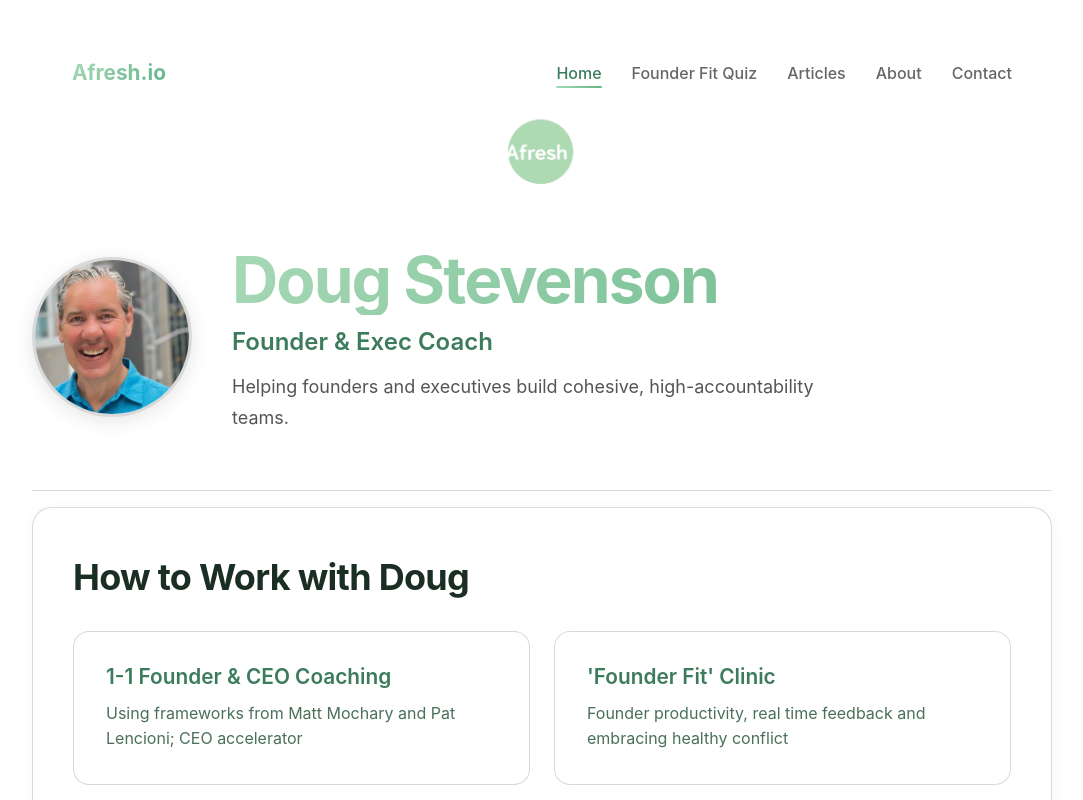
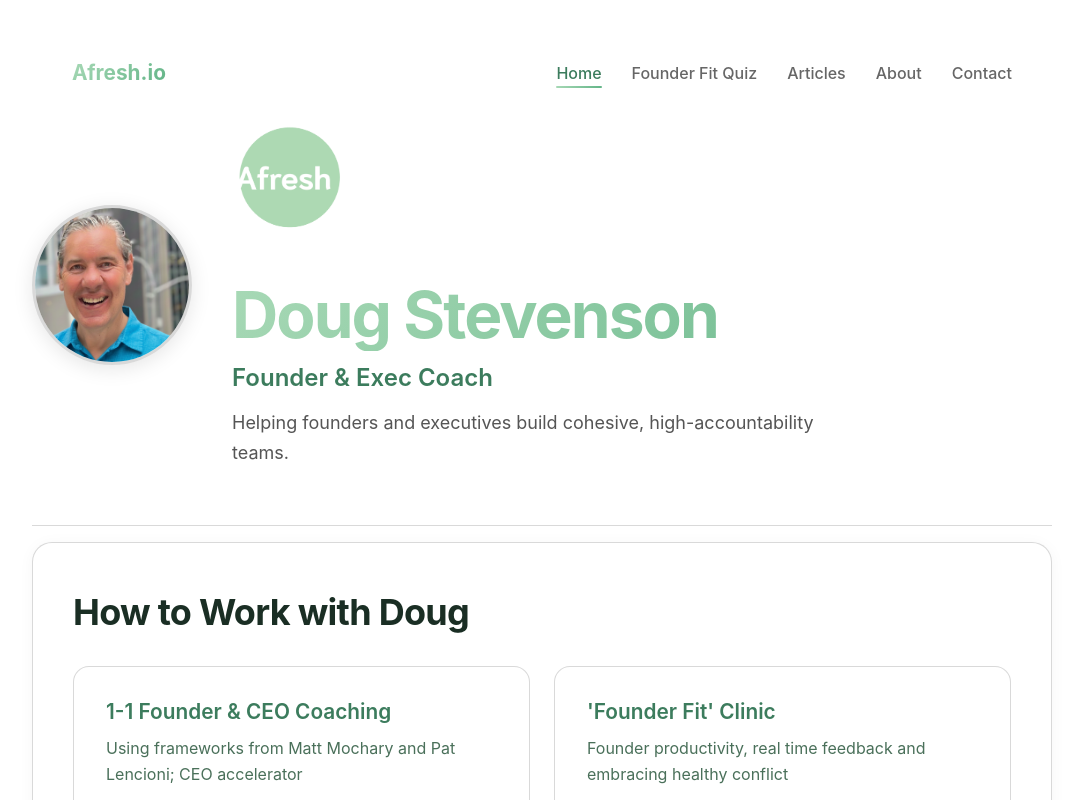
Before and after one commit to Afreshio/founder-assessment-tool, a React (Vite) app: page /quiz/ in a window 1280 px wide. Shown: the top 800 px of the page, without its empty margins (98-1181 px from the left). Built offline with nearby package versions, Linux system fonts and the light colour scheme.

Commit message:
Move Afresh logo into hero block

```diff
--- a/src/pages/DougHome.css
+++ b/src/pages/DougHome.css
@@ -25,24 +25,11 @@
   border-bottom: 1px solid rgba(0, 0, 0, 0.15);
 }
 
-.hero-branding {
-  display: inline-flex;
-  align-items: center;
-  justify-content: center;
-  gap: 15px;
-}
-
 .hero-logo {
-  width: 100px;
-  height: 100px;
+  width: 120px;
+  height: auto;
   object-fit: contain;
-}
-
-.hero-brand-text {
-  font-size: 1.6rem;
-  font-weight: 700;
-  color: #3c7c5d;
-  letter-spacing: 0.05em;
+  margin-bottom: 16px;
 }
 
 .hero-content {
--- a/src/pages/DougHome.jsx
+++ b/src/pages/DougHome.jsx
@@ -65,9 +65,6 @@ function DougHome() {
   return (
     <div className="doug-home">
       <div className="hero-section">
-        <div className="hero-branding">
-          <img src={afreshLogo} alt="Afresh logo" className="hero-logo" />
-        </div>
         <div className="hero-content">
           <div className="hero-profile">
             <div className="hero-image-wrapper" ref={heroImageRef}>
@@ -81,6 +78,7 @@ function DougHome() {
               />
             </div>
             <div className="hero-text">
+              <img src={afreshLogo} alt="Afresh logo" className="hero-logo" />
               <h1 className="hero-name">Doug Stevenson</h1>
               <p className="hero-title">Founder & Exec Coach</p>
               <p className="hero-subtitle">Helping founders and executives build cohesive, high-accountability teams.</p>
```
